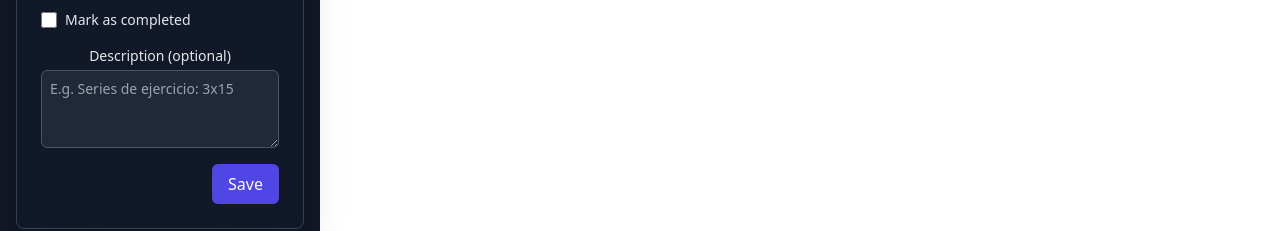
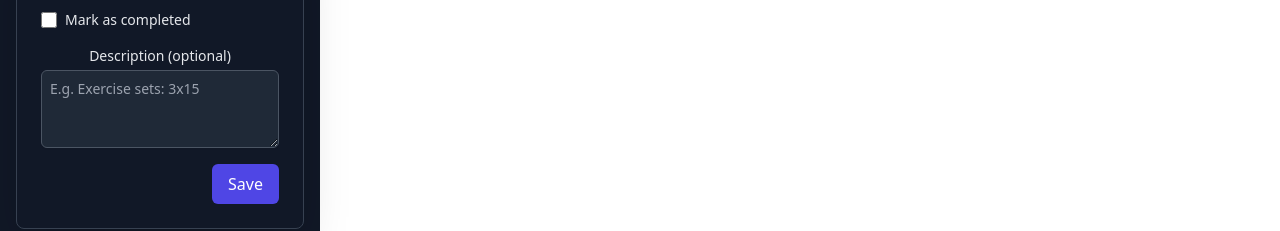
Before and after one commit to Camiloramos99/FollowUp, a React (Vite) app: page / in a window 1280 px wide. Shown: the part 275-506 px from the top of the page. Built offline with nearby package versions, Linux system fonts and the light colour scheme.

Commit message:
feat: add toggle to edit description in form

```diff
--- a/src/components/Calendar/index.jsx
+++ b/src/components/Calendar/index.jsx
@@ -16,7 +16,7 @@ const generateDateRange = (startDate, endDate) => {
 };
 const Calendar = () => {
 
-    const { setSelectedDate , calendarData, setIsChecked } = useContext(AppContext);
+    const { setSelectedDate , calendarData, setIsChecked, setCurrentDescription } = useContext(AppContext);
 
     const startDate = new Date('2023-12-31');
     const endDate = new Date('2024-12-31');
@@ -30,11 +30,12 @@ const Calendar = () => {
         if (value?.count === 3) {
             setSelectedDate(value.date);
             setIsChecked(true);
-            console.log(value.count);
+            setCurrentDescription(value.description);
+            console.log(value.description);
         } else if (value) {
             setSelectedDate(value.date);
             setIsChecked(false);
-            console.log(value.count);
+            setCurrentDescription('');
         } else {
             alert('No value passed');
         }
--- a/src/components/HabitForm/index.jsx
+++ b/src/components/HabitForm/index.jsx
@@ -2,7 +2,7 @@ import React, { useContext, useState, useEffect, useRef } from 'react'
 import { AppContext } from "../../contexts/AppContext.jsx";
 
 const HabitForm = () => {
-    const { selectedDate, saveHabit, isChecked, setIsChecked } = useContext(AppContext);
+    const { selectedDate, saveHabit, isChecked, setIsChecked, setCurrentDescription, currentDescription } = useContext(AppContext);
     const [date, setDate ] = useState("");
     const checkboxRef = useRef(null);
     const dateInputRef = useRef(null);
@@ -63,7 +63,10 @@ const HabitForm = () => {
             id="description"
             rows="3"
             className="mt-1 p-2 block w-full shadow-sm border border-gray-600 bg-gray-800 text-gray-100 rounded-md focus:ring-indigo-500 focus:border-indigo-500 sm:text-sm"
-            placeholder="E.g. Series de ejercicio: 3x15"
+            placeholder="E.g. Exercise sets: 3x15"
+            value={currentDescription}
+            onChange={(e) => setCurrentDescription(e.target.value)}
+
           />
         </div>
 
--- a/src/contexts/AppContext.jsx
+++ b/src/contexts/AppContext.jsx
@@ -11,6 +11,8 @@ const AppProvider = ({ children }) => {
     const [isChecked, setIsChecked] = useState(false);
 
     const [selectedDate, setSelectedDate] = useState();
+
+    const [currentDescription, setCurrentDescription ] = useState('');
 
     const [calendarData, setCalendarData] = useState(defaultCalendarData);
 
@@ -54,7 +56,7 @@ const AppProvider = ({ children }) => {
     }
 
     return (
-        <AppContext.Provider value={{ selectedDate, setSelectedDate, setCalendarData, calendarData, saveHabit, isChecked, setIsChecked }}>
+        <AppContext.Provider value={{ selectedDate, setSelectedDate, setCalendarData, calendarData, saveHabit, isChecked, setIsChecked, currentDescription, setCurrentDescription }}>
             {children}
         </AppContext.Provider>
     );
```
